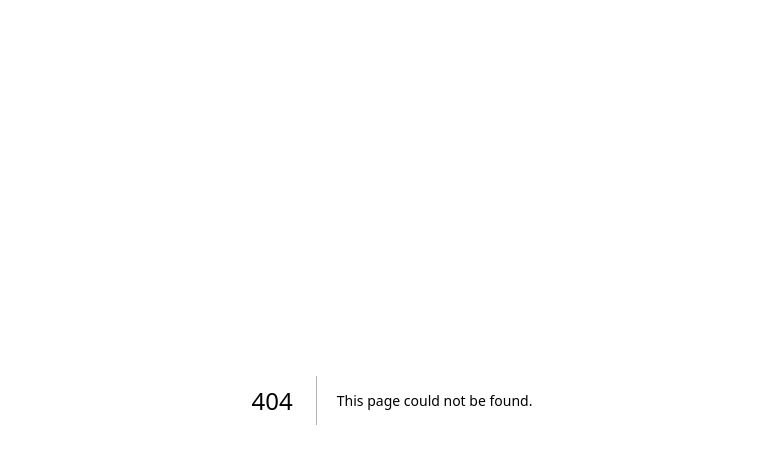
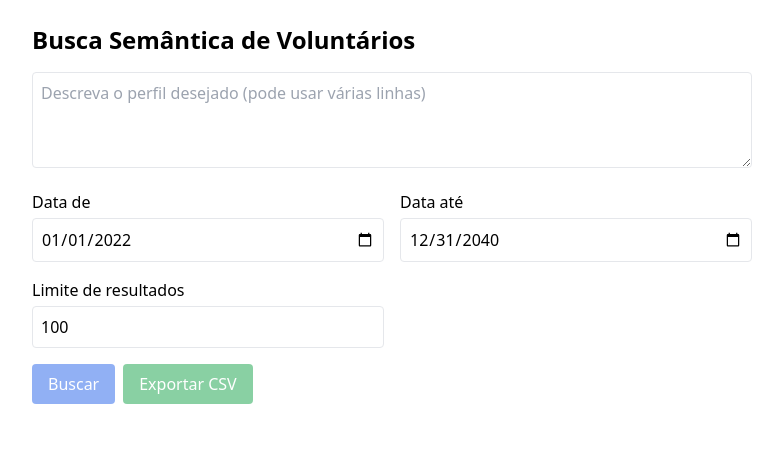
Before and after one commit to LifeImpactBrazil/Volunteers, a Next.js app: page /semantic-search in a window 1280 px wide. Before the commit this address had no page. Shown: the top 464 px of the page, without its empty margins (248-1031 px from the left). Built offline with nearby package versions, Linux system fonts and the light colour scheme.

Commit message:
feat: enhance semantic search UI with date filters, result limit and multi-line query box

```diff
--- /dev/null
+++ b/app/api/semantic-search/route.ts
@@ -0,0 +1,80 @@
+// app/api/semantic-search/route.ts
+import { NextRequest, NextResponse } from 'next/server';
+import { supabase } from '../../../lib/supabaseClient';
+import OpenAI       from 'openai';
+
+const openai = new OpenAI({ apiKey: process.env.OPENAI_API_KEY });
+
+interface Body {
+  query: string;
+  dateFrom?: string;
+  dateTo?: string;
+  limit?: number;
+}
+
+export async function POST(request: NextRequest) {
+  const { query, dateFrom, dateTo, limit } = (await request.json()) as Body;
+
+  if (!query?.trim()) {
+    return NextResponse.json(
+      { error: 'O termo de pesquisa é obrigatório.' },
+      { status: 400 }
+    );
+  }
+
+  try {
+    // 1) Generate embedding for the query
+    const embRes = await openai.embeddings.create({
+      model: 'text-embedding-3-small',
+      input: query
+    });
+    const embedding = embRes.data[0].embedding;
+
+    // 2) Call our hybrid-search RPC
+    const { data: matches, error: rpcError } = await supabase.rpc(
+      'search_volunteers',
+      {
+        q_text:      query,
+        q_embedding: embedding,
+        date_from:   dateFrom ?? '1900-01-01',
+        date_to:     dateTo   ?? '9999-12-31',
+        k:           limit     ?? 20
+      }
+    );
+    if (rpcError) {
+      console.error('RPC error:', rpcError);
+      return NextResponse.json(
+        { error: rpcError.message },
+        { status: 500 }
+      );
+    }
+
+    // 3) Fetch full volunteer records for returned CPFs
+    const cpfs = (matches as any[]).map(m => m.cpf);
+    const { data: volunteers, error: joinError } = await supabase
+      .from('volunteers')
+      .select('*')
+      .in('cpf', cpfs);
+    if (joinError) {
+      console.error('Join error:', joinError);
+      return NextResponse.json(
+        { error: joinError.message },
+        { status: 500 }
+      );
+    }
+
+    // 4) Merge similarity score into each record as `hybrid_score`
+    const results = (matches as any[]).map(m => {
+      const v = (volunteers as any[]).find(v => v.cpf === m.cpf)!;
+      return { ...v, hybrid_score: m.hybrid_score };
+    });
+
+    return NextResponse.json(results);
+  } catch (err) {
+    console.error('Unexpected error:', err);
+    return NextResponse.json(
+      { error: 'Erro interno ao executar a busca.' },
+      { status: 500 }
+    );
+  }
+}
--- /dev/null
+++ b/app/semantic-search/page.tsx
@@ -0,0 +1,192 @@
+// app/semantic-search/page.tsx
+'use client';
+
+import { useState } from 'react';
+
+interface Volunteer {
+  cpf: string;
+  full_name: string;
+  email: string;
+  phone: string;
+  unidade: string;
+  religion: string;
+  marital_status: string;
+  street: string;
+  number: string;
+  complement: string | null;
+  district: string;
+  city: string;
+  state: string;
+  cep: string;
+  age: number | null;
+  hours_per_week: number;
+  days: string[];
+  specialties: string[];
+  workshops: string[];
+  workshop_other: string | null;
+  about: string;
+  created_at: string;
+  hybrid_score: number;
+}
+
+export default function SemanticSearchPage() {
+  const [query, setQuery] = useState('');
+  const [dateFrom, setDateFrom] = useState('2022-01-01');
+  const [dateTo, setDateTo]     = useState('2040-12-31');
+  const [limit, setLimit]       = useState(100);
+  const [results, setResults]   = useState<Volunteer[]>([]);
+  const [loading, setLoading]   = useState(false);
+  const [error, setError]       = useState('');
+
+  /* ---------- handlers ---------- */
+  const handleSearch = async () => {
+    setLoading(true);
+    setError('');
+    try {
+      const res = await fetch('/api/semantic-search', {
+        method: 'POST',
+        headers: { 'Content-Type': 'application/json' },
+        body: JSON.stringify({ query, dateFrom, dateTo, limit })
+      });
+      if (!res.ok) throw new Error((await res.json()).error);
+      const data: Volunteer[] = await res.json();
+      setResults(data);
+    } catch (err: any) {
+      setError(err.message);
+      setResults([]);
+    } finally {
+      setLoading(false);
+    }
+  };
+
+  const handleExportCSV = () => {
+    if (!results.length) return;
+    const headers = [
+      'cpf','full_name','email','phone','unidade','religion','marital_status',
+      'street','number','complement','district','city','state','cep',
+      'age','hours_per_week','days','specialties','workshops','workshop_other',
+      'about','created_at','hybrid_score'
+    ];
+    const rows = [
+      headers.join(','),
+      ...results.map(v =>
+        headers.map(h => {
+          const val = (v as any)[h];
+          if (Array.isArray(val)) return `"${val.join(';')}"`;
+          return `"${String(val ?? '').replace(/"/g, '""')}"`;
+        }).join(',')
+      )
+    ].join('\r\n');
+
+    const blob = new Blob([rows], { type: 'text/csv;charset=utf-8;' });
+    const url = URL.createObjectURL(blob);
+    const a   = document.createElement('a');
+    a.href    = url;
+    a.download = `volunteers_${new Date().toISOString().slice(0,10)}.csv`;
+    a.click();
+    URL.revokeObjectURL(url);
+  };
+
+  /* ---------- UI ---------- */
+  return (
+    <div className="p-6 max-w-3xl mx-auto">
+      <h1 className="text-2xl font-bold mb-4">Busca Semântica de Voluntários</h1>
+
+      {/* Query textarea */}
+      <textarea
+        className="w-full border rounded p-2 mb-4 h-24 resize-y"
+        rows={3}
+        placeholder="Descreva o perfil desejado (pode usar várias linhas)"
+        value={query}
+        onChange={e => setQuery(e.target.value)}
+      />
+
+      {/* Filters */}
+      <div className="grid grid-cols-1 sm:grid-cols-2 gap-4 mb-4">
+        <div>
+          <label className="block mb-1 font-medium">Data de</label>
+          <input
+            type="date"
+            value={dateFrom}
+            onChange={e => setDateFrom(e.target.value)}
+            className="w-full border rounded p-2"
+          />
+        </div>
+
+        <div>
+          <label className="block mb-1 font-medium">Data até</label>
+          <input
+            type="date"
+            value={dateTo}
+            onChange={e => setDateTo(e.target.value)}
+            className="w-full border rounded p-2"
+          />
+        </div>
+
+        <div>
+          <label className="block mb-1 font-medium">Limite de resultados</label>
+          <input
+            type="number"
+            min={1}
+            value={limit}
+            onChange={e => setLimit(Number(e.target.value))}
+            className="w-full border rounded p-2"
+          />
+        </div>
+      </div>
+
+      {/* Buttons */}
+      <div className="flex gap-2 mb-4">
+        <button
+          onClick={handleSearch}
+          disabled={loading || !query.trim()}
+          className="bg-blue-600 text-white px-4 py-2 rounded hover:bg-blue-700 disabled:opacity-50"
+        >
+          {loading ? 'Buscando…' : 'Buscar'}
+        </button>
+        <button
+          onClick={handleExportCSV}
+          disabled={!results.length}
+          className="bg-green-600 text-white px-4 py-2 rounded hover:bg-green-700 disabled:opacity-50"
+        >
+          Exportar CSV
+        </button>
+      </div>
+
+      {error && <p className="text-red-500 mb-4">{error}</p>}
+
+      {/* Results */}
+      <ul className="space-y-6">
+        {results.map(v => (
+          <li key={v.cpf} className="border p-4 rounded-lg">
+            <p><strong>{v.full_name}</strong> ({v.cpf})</p>
+            <p>Email: {v.email} · Telefone: {v.phone}</p>
+            <p>Unidade: {v.unidade}</p>
+            <p>Fé / Religião: {v.religion} · Estado civil: {v.marital_status}</p>
+            <p>
+              Endereço: {v.street}, {v.number}
+              {v.complement ? `, ${v.complement}` : ''}, {v.district}, {v.city}-{v.state}, {v.cep}
+            </p>
+            {v.age != null && <p>Idade: {v.age}</p>}
+            <p>Horas/semana: {v.hours_per_week}</p>
+            <p>Dias: {v.days.join(', ')}</p>
+            <p>Especialidades: {v.specialties.join(', ')}</p>
+            {v.workshops.length > 0 && (
+              <p>
+                Oficinas: {v.workshops.join(', ')}
+                {v.workshop_other ? ` (${v.workshop_other})` : ''}
+              </p>
+            )}
+            <p>Sobre: {v.about}</p>
+            <p className="text-sm text-gray-500">
+              Cadastrado em: {new Date(v.created_at).toLocaleDateString()}
+            </p>
+            <p className="text-sm text-gray-500">
+              Similaridade: {v.hybrid_score.toFixed(3)}
+            </p>
+          </li>
+        ))}
+      </ul>
+    </div>
+  );
+}
```
